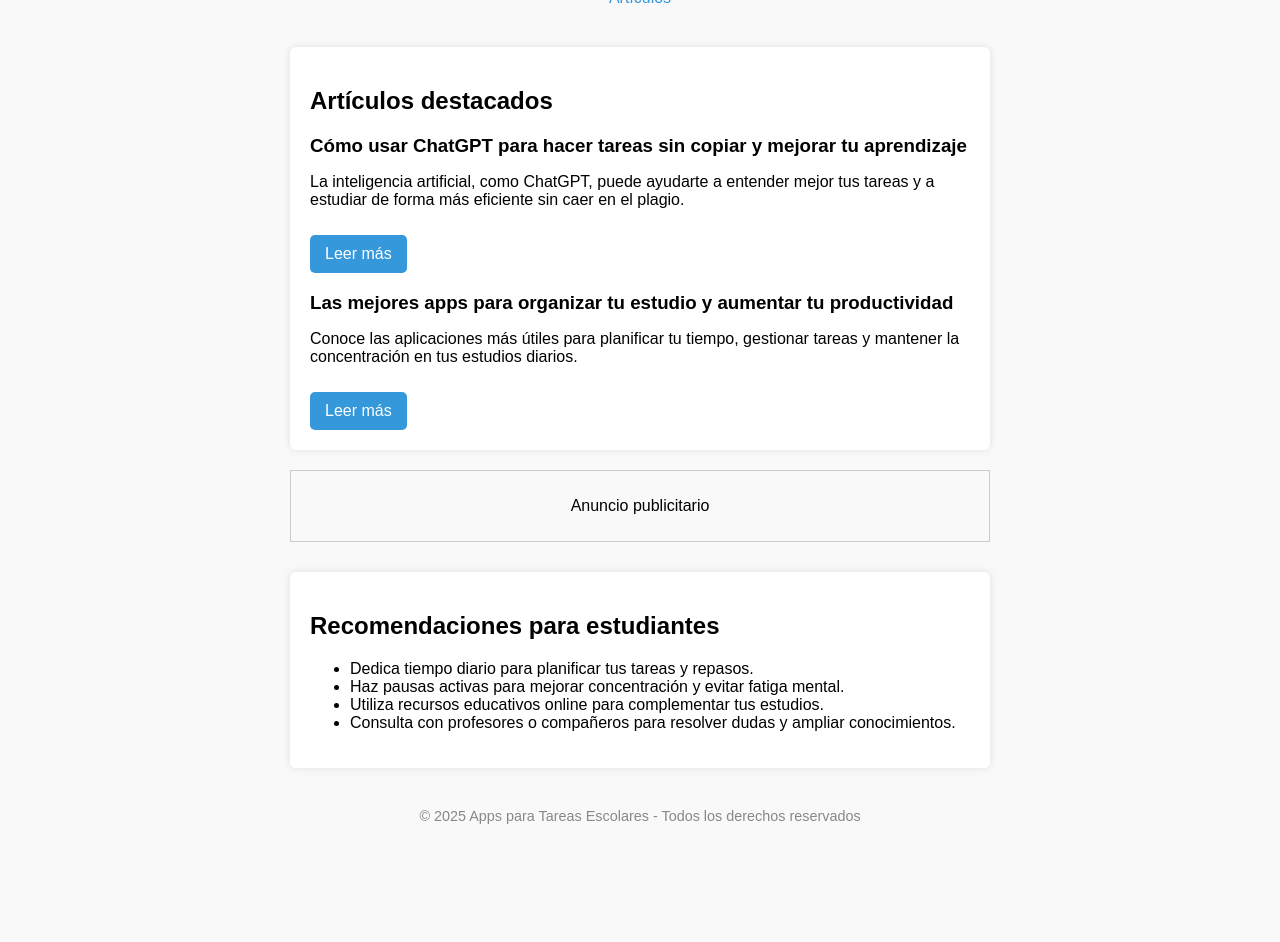
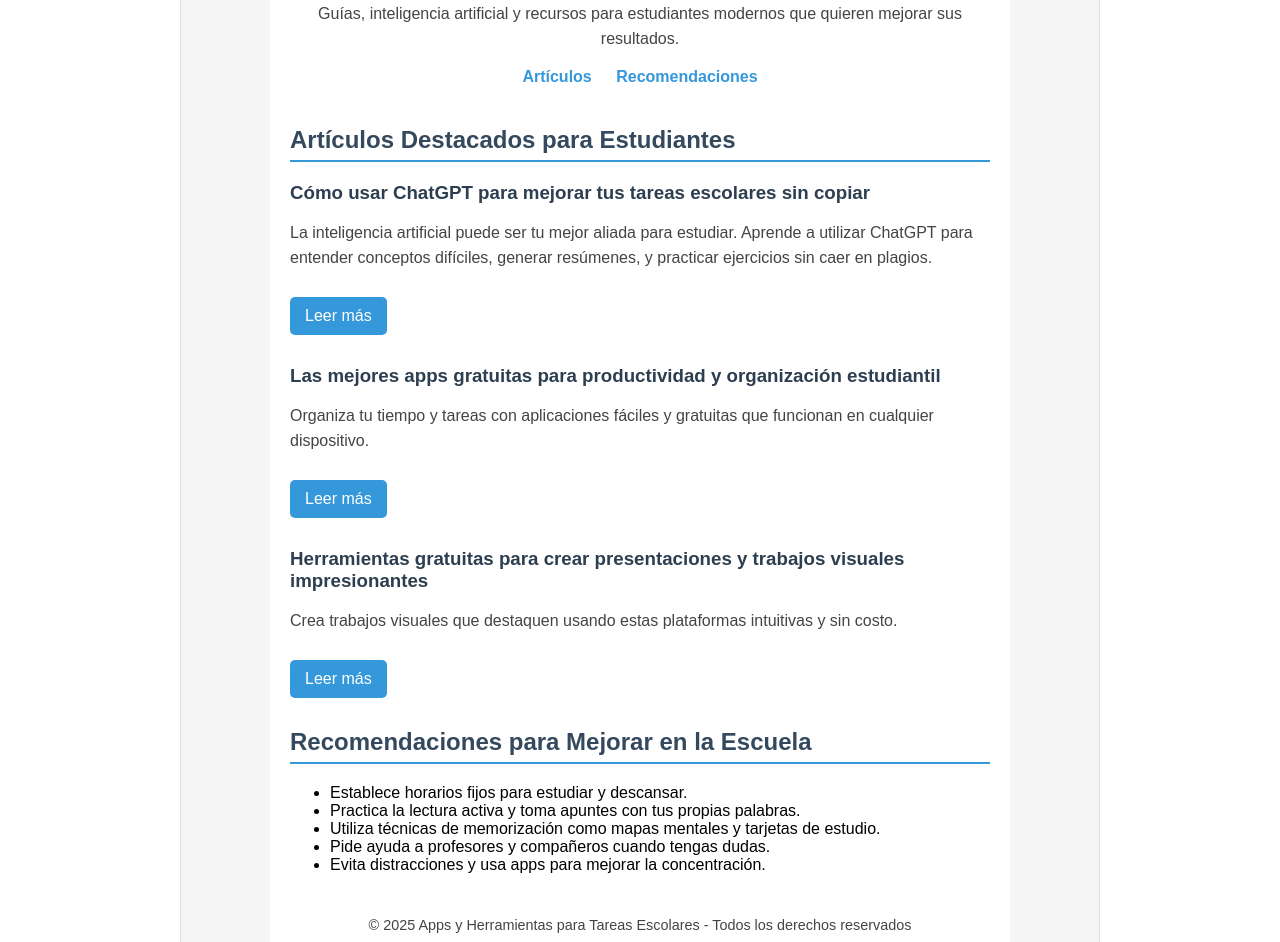
Before and after one commit to BaI0-a11/mi-blog, a plain HTML site: page index.html in a window 1280 px wide. Shown: the part 139-1081 px from the top of the page. Before the commit the page ends 997 px from the top, so only its background shows below. Drawn offline with Linux system fonts and the light colour scheme.

Commit message:
Update index.html

```diff
--- a/index.html
+++ b/index.html
@@ -3,147 +3,195 @@
 <head>
     <meta charset="UTF-8" />
     <meta name="viewport" content="width=device-width, initial-scale=1" />
-<title>Apps para Tareas Escolares - Guías y Herramientas para Estudiantes</title>
-<meta name="description" content="Descubre las mejores apps para estudiantes, aprende a usar ChatGPT para tareas, organiza tu estudio y mejora tus resultados escolares con nuestras guías y herramientas." />
-<meta name="keywords" content="apps para estudiantes, tareas escolares, organizar estudio, ChatGPT para tareas, productividad, herramientas educativas" />
+
+    <!-- SEO Básico -->
+    <title>Apps y Herramientas para Tareas Escolares - Guías, IA y Recursos para Estudiantes</title>
+    <meta name="description" content="Descubre las mejores apps y herramientas gratuitas para estudiantes. Aprende a hacer tareas, mejorar tu productividad y estudiar mejor con inteligencia artificial." />
+    <meta name="keywords" content="apps para estudiantes, hacer tareas, estudiar mejor, inteligencia artificial, productividad, guías escolares" />
+    <meta name="author" content="Tu Nombre o Marca" />
+
+    <!-- Código para Google Adsense -->
+    <script async src="https://pagead2.googlesyndication.com/pagead/js/adsbygoogle.js?client=ca-pub-1296862849546596"
+     crossorigin="anonymous"></script>
+
     <style>
         body {
             font-family: Arial, sans-serif;
             margin: 0;
+            padding: 0;
+            display: flex;
+            background: #f5f5f5;
+        }
+        .ad-lateral {
+            width: 160px;
+            padding: 10px;
+            background: #fff;
+            border-right: 1px solid #ddd;
+            text-align: center;
+        }
+        .ad-lateral.right {
+            border-right: none;
+            border-left: 1px solid #ddd;
+        }
+        .ad-lateral p {
+            font-size: 0.9em;
+            color: #555;
+        }
+        .contenido {
+            flex: 1;
+            max-width: 700px;
+            margin: auto;
+            background: #fff;
             padding: 20px;
-    max-width: 700px;
-    margin-left: auto;
-    margin-right: auto;
-    background-color: #f9f9f9;
         }
-  header {
-    text-align: center;
-    padding-bottom: 10px;
-  }
-  h1 {
-    color: #2c3e50;
-    margin-bottom: 5px;
-  }
+        header { text-align: center; padding-bottom: 20px;}
+        h1 { color: #2c3e50; font-size: 2.2em; margin-bottom: 0.2em;}
         nav a {
             margin: 0 10px;
             text-decoration: none;
             color: #3498db;
+            font-weight: bold;
         }
-  section {
-    margin-top: 30px;
-    background: white;
-    padding: 20px;
-    border-radius: 6px;
-    box-shadow: 0 0 8px rgba(0,0,0,0.1);
+        nav a:hover {
+            text-decoration: underline;
+        }
+        section { margin-top: 20px; }
+        article {
+            margin-bottom: 30px;
+        }
+        h2 {
+            color: #34495e;
+            border-bottom: 2px solid #3498db;
+            padding-bottom: 6px;
+        }
+        h3 {
+            color: #2c3e50;
+            margin-bottom: 8px;
+        }
+        p {
+            line-height: 1.6;
+            color: #444;
         }
         footer {
             margin-top: 40px;
             font-size: 0.9em;
             color: #888;
             text-align: center;
+            padding-bottom: 15px;
         }
-  .ad {
-    border: 1px solid #ccc;
-    padding: 10px;
-    text-align: center;
-    margin: 20px 0;
-    background: #f9f9f9;
-  }
-  a.button {
+        .button {
             display: inline-block;
             background: #3498db;
             color: white;
             padding: 10px 15px;
             text-decoration: none;
             border-radius: 5px;
+            margin-top: 10px;
             cursor: pointer;
+        }
+        .button:hover {
+            background: #2980b9;
+        }
+        /* Oculto contenido extendido inicialmente */
+        .hidden-content {
+            display: none;
             margin-top: 10px;
-  }
-  .extra-text {
-    display: none;
-    margin-top: 15px;
-    color: #444;
-    line-height: 1.5;
-  }
-  article h3 {
-    margin-bottom: 8px;
+            color: #333;
         }
     </style>
 </head>
 <body>
+    <div class="ad-lateral">
+        <p>Anuncio lateral</p>
+        <!-- Aquí código Google Adsense para anuncio lateral -->
+    </div>
 
+    <div class="contenido">
         <header>
-  <h1>Apps para Tareas Escolares</h1>
-  <p>Guías, IA y herramientas para estudiantes modernos</p>
+            <h1>Apps y Herramientas para Tareas Escolares</h1>
+            <p>Guías, inteligencia artificial y recursos para estudiantes modernos que quieren mejorar sus resultados.</p>
             <nav>
                 <a href="#articulos">Artículos</a>
+                <a href="#recomendaciones">Recomendaciones</a>
             </nav>
         </header>
 
         <section id="articulos">
-  <h2>Artículos destacados</h2>
+            <h2>Artículos Destacados para Estudiantes</h2>
 
             <article>
-    <h3>Cómo usar ChatGPT para hacer tareas sin copiar y mejorar tu aprendizaje</h3>
-    <p>La inteligencia artificial, como ChatGPT, puede ayudarte a entender mejor tus tareas y a estudiar de forma más eficiente sin caer en el plagio.</p>
-    <div class="extra-text" id="extra1">
-      ChatGPT es una herramienta poderosa para estudiantes si se utiliza correctamente. Puedes pedirle explicaciones claras, ejemplos y ayuda para estructurar tus trabajos. Sin embargo, es fundamental que no copies textualmente las respuestas para evitar problemas de plagio y que realmente aprendas el contenido.<br><br>
-      Para usar ChatGPT de forma ética:<br>
-      - Formula preguntas específicas para entender temas.<br>
-      - Pide que te ayude a crear esquemas o resúmenes.<br>
-      - Usa las respuestas como guía para hacer tu propio análisis.<br><br>
-      Además, practicar la redacción y buscar fuentes confiables siempre fortalecerá tu aprendizaje y mejorará tu rendimiento académico.<br><br>
-      Esta técnica te ayuda a estudiar con eficacia, ahorrar tiempo y desarrollar pensamiento crítico, que es clave para cualquier carrera o estudio futuro.
+                <h3>Cómo usar ChatGPT para mejorar tus tareas escolares sin copiar</h3>
+                <p>La inteligencia artificial puede ser tu mejor aliada para estudiar. Aprende a utilizar ChatGPT para entender conceptos difíciles, generar resúmenes, y practicar ejercicios sin caer en plagios.</p>
+                <a class="button" onclick="toggleContent('chatgpt-info')">Leer más</a>
+                <div id="chatgpt-info" class="hidden-content">
+                    <p>ChatGPT puede ayudarte a redactar explicaciones claras, crear esquemas para tus trabajos y responder dudas específicas. Para aprovecharlo al máximo, asegúrate de escribir preguntas detalladas y luego reformula la información en tus propias palabras para evitar problemas de originalidad.</p>
+                    <p>Además, existen complementos y apps que integran ChatGPT directamente en tu navegador o plataforma educativa, facilitando el estudio diario.</p>
                 </div>
-    <a class="button" onclick="toggleExtra('extra1')">Leer más</a>
             </article>
 
             <article>
-    <h3>Las mejores apps para organizar tu estudio y aumentar tu productividad</h3>
-    <p>Conoce las aplicaciones más útiles para planificar tu tiempo, gestionar tareas y mantener la concentración en tus estudios diarios.</p>
-    <div class="extra-text" id="extra2">
-      Organizar el estudio es crucial para obtener buenos resultados académicos. Aquí te recomendamos apps que te ayudarán a lograrlo:<br><br>
-      <strong>Notion:</strong> Ideal para tomar notas, crear bases de datos, y organizar proyectos de estudio. Puedes personalizar plantillas para hacer seguimiento de tareas y fechas de entrega.<br><br>
-      <strong>Trello:</strong> Usa tableros visuales para gestionar listas de pendientes, dividir proyectos en tareas más pequeñas y colaborar con compañeros.<br><br>
-      <strong>Forest:</strong> App que implementa la técnica Pomodoro para mejorar tu concentración. Plantas árboles virtuales mientras estudias sin distracciones.<br><br>
-      <strong>Google Keep:</strong> Para notas rápidas y recordatorios sincronizados con tu cuenta Google, accesibles desde cualquier dispositivo.<br><br>
-      Implementar estas herramientas en tu rutina diaria te ayudará a cumplir metas, reducir estrés y aprovechar mejor tu tiempo de estudio.<br><br>
-      Además, combinar estas apps con técnicas de estudio comprobadas puede mejorar significativamente tu rendimiento.
+                <h3>Las mejores apps gratuitas para productividad y organización estudiantil</h3>
+                <p>Organiza tu tiempo y tareas con aplicaciones fáciles y gratuitas que funcionan en cualquier dispositivo.</p>
+                <a class="button" onclick="toggleContent('apps-productividad')">Leer más</a>
+                <div id="apps-productividad" class="hidden-content">
+                    <p>Algunas apps recomendadas incluyen:</p>
+                    <ul>
+                        <li><strong>Todoist:</strong> Gestor de tareas simple pero potente, con recordatorios y etiquetas.</li>
+                        <li><strong>Google Keep:</strong> Notas rápidas y listas sincronizadas con tu cuenta Google.</li>
+                        <li><strong>Microsoft OneNote:</strong> Cuadernos digitales con dibujo y texto, ideal para tomar apuntes.</li>
+                        <li><strong>Forest:</strong> Técnica Pomodoro divertida para concentrarte y evitar distracciones.</li>
+                    </ul>
+                    <p>Estas herramientas ayudan a mejorar la gestión del tiempo y el enfoque, fundamentales para el éxito académico.</p>
                 </div>
-    <a class="button" onclick="toggleExtra('extra2')">Leer más</a>
             </article>
 
+            <article>
+                <h3>Herramientas gratuitas para crear presentaciones y trabajos visuales impresionantes</h3>
+                <p>Crea trabajos visuales que destaquen usando estas plataformas intuitivas y sin costo.</p>
+                <a class="button" onclick="toggleContent('herramientas-visuales')">Leer más</a>
+                <div id="herramientas-visuales" class="hidden-content">
+                    <p>Entre las mejores opciones están:</p>
+                    <ul>
+                        <li><strong>Canva:</strong> Diseño gráfico con plantillas para presentaciones, infografías y más.</li>
+                        <li><strong>Google Slides:</strong> Presentaciones colaborativas en línea, integradas con Google Drive.</li>
+                        <li><strong>Prezi:</strong> Presentaciones dinámicas y no lineales para captar la atención del público.</li>
+                        <li><strong>Visme:</strong> Herramienta para crear gráficos y vídeos explicativos visualmente atractivos.</li>
+                    </ul>
+                    <p>Estas apps permiten que tus trabajos no solo sean completos, sino también atractivos y profesionales.</p>
+                </div>
+            </article>
         </section>
 
-<div class="ad">
-  <!-- Aquí iría el código de Google AdSense o cualquier anuncio -->
-  <p>Anuncio publicitario</p>
-</div>
-
         <section id="recomendaciones">
-  <h2>Recomendaciones para estudiantes</h2>
+            <h2>Recomendaciones para Mejorar en la Escuela</h2>
             <ul>
-    <li>Dedica tiempo diario para planificar tus tareas y repasos.</li>
-    <li>Haz pausas activas para mejorar concentración y evitar fatiga mental.</li>
-    <li>Utiliza recursos educativos online para complementar tus estudios.</li>
-    <li>Consulta con profesores o compañeros para resolver dudas y ampliar conocimientos.</li>
+                <li>Establece horarios fijos para estudiar y descansar.</li>
+                <li>Practica la lectura activa y toma apuntes con tus propias palabras.</li>
+                <li>Utiliza técnicas de memorización como mapas mentales y tarjetas de estudio.</li>
+                <li>Pide ayuda a profesores y compañeros cuando tengas dudas.</li>
+                <li>Evita distracciones y usa apps para mejorar la concentración.</li>
             </ul>
         </section>
 
         <footer>
-  <p>© 2025 Apps para Tareas Escolares - Todos los derechos reservados</p>
+            <p>© 2025 Apps y Herramientas para Tareas Escolares - Todos los derechos reservados</p>
         </footer>
+    </div>
+
+    <div class="ad-lateral right">
+        <p>Anuncio lateral</p>
+        <!-- Aquí código Google Adsense para anuncio lateral derecho -->
+    </div>
 
     <script>
-  function toggleExtra(id) {
-    const elem = document.getElementById(id);
-    if (elem.style.display === "none" || elem.style.display === "") {
-      elem.style.display = "block";
+        function toggleContent(id) {
+            const el = document.getElementById(id);
+            if (el.style.display === "block") {
+                el.style.display = "none";
             } else {
-      elem.style.display = "none";
+                el.style.display = "block";
             }
         }
     </script>
-
 </body>
 </html>
```
Lines whose indentation alone changed are shown as unchanged.
